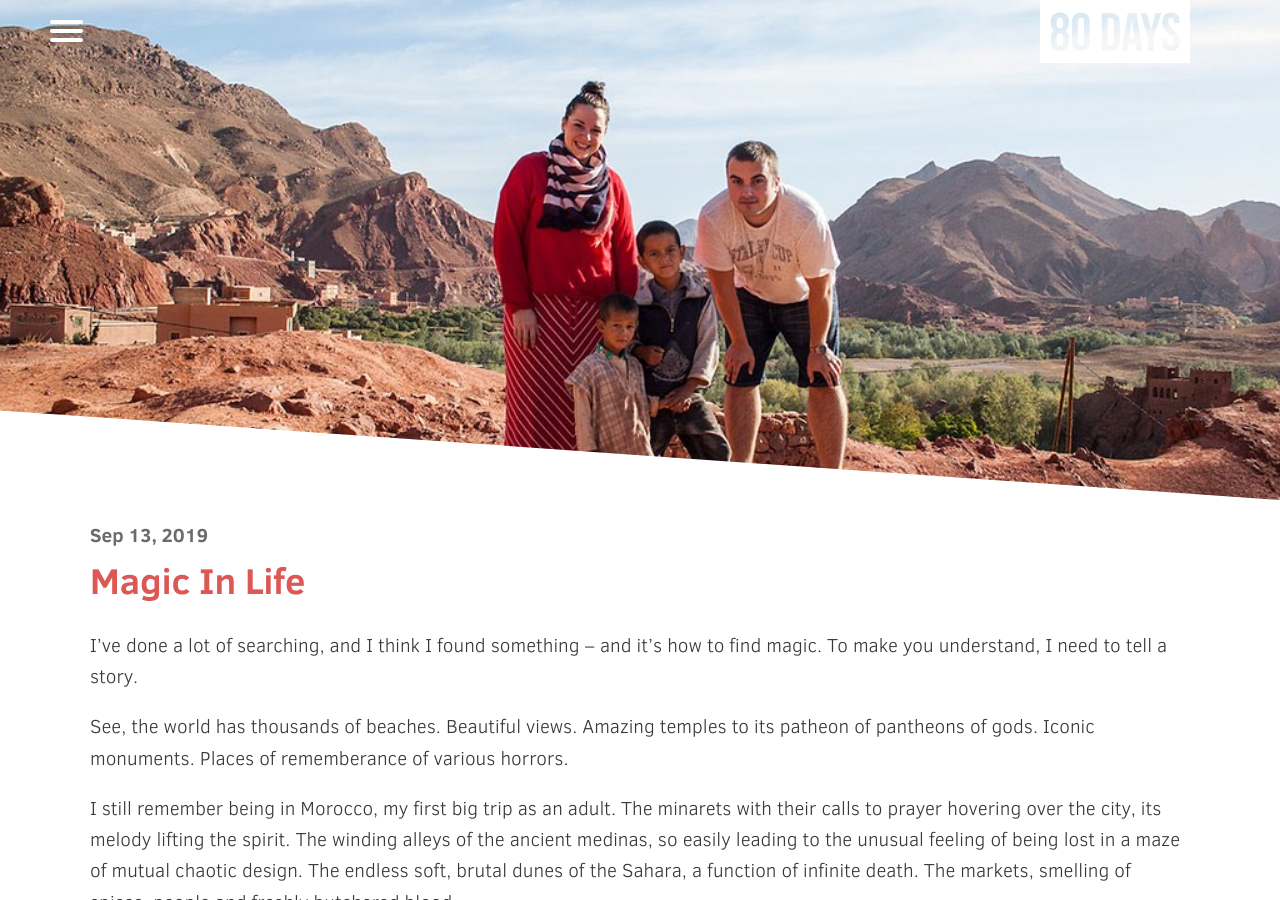
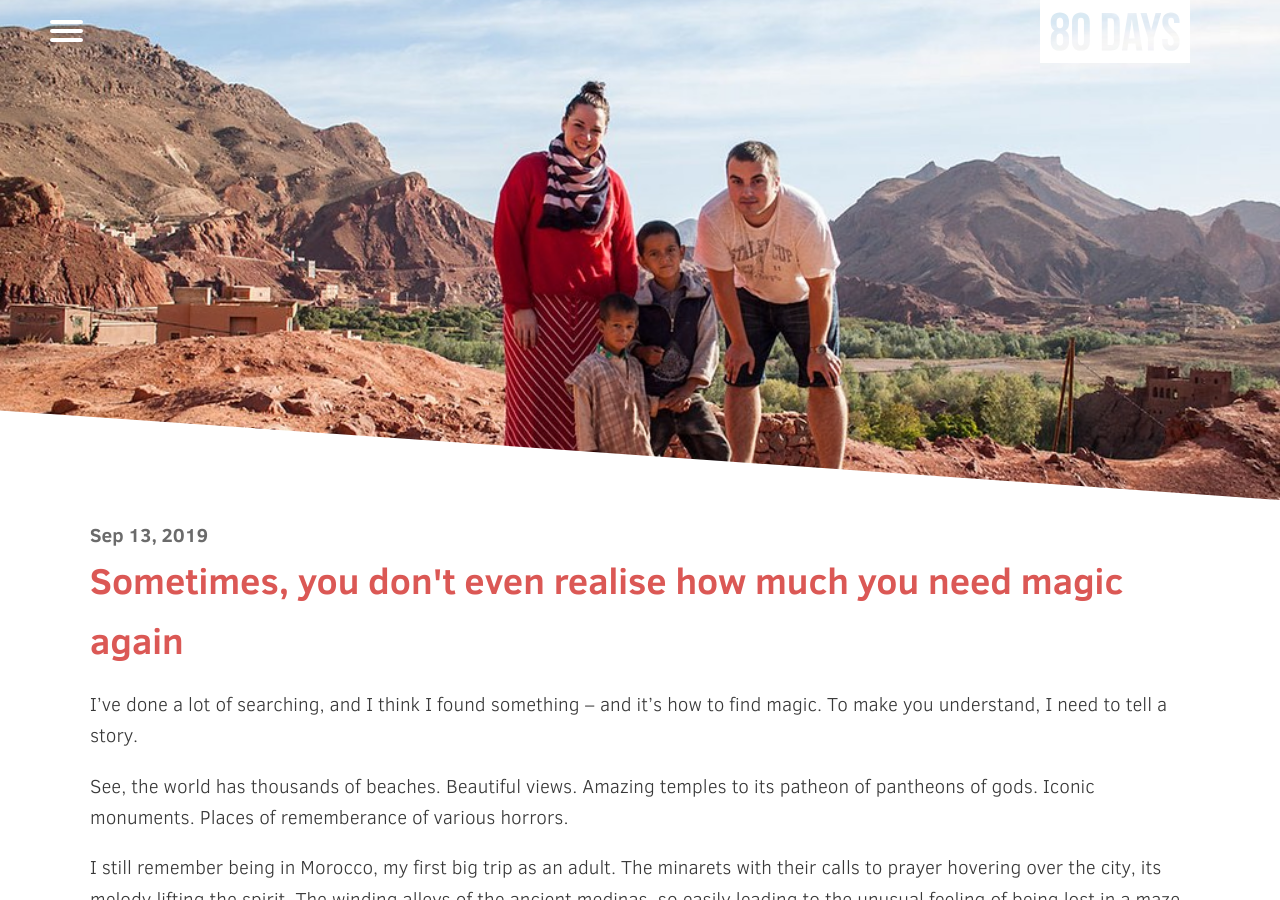
Before and after one commit to mtimofiiv/80days.in, a Jekyll site: the page built from _posts/2019-09-14-magic-in-life.markdown, in a window 1280 px wide and 900 px high. Built offline with Jekyll 4.4.1, drawn with Linux system fonts in a browser that asks for light colours.

Commit message:
changed title

```diff
--- a/_posts/2019-09-14-magic-in-life.markdown
+++ b/_posts/2019-09-14-magic-in-life.markdown
@@ -1,6 +1,6 @@
 ---
 layout: post
-title:
+title: Sometimes, you don't even realise how much you need magic again
 date:  2019-09-14 01:33:41 +0200
 tags: [ 'life', 'travel', 'digital nomad' ]
 category: travel
```
